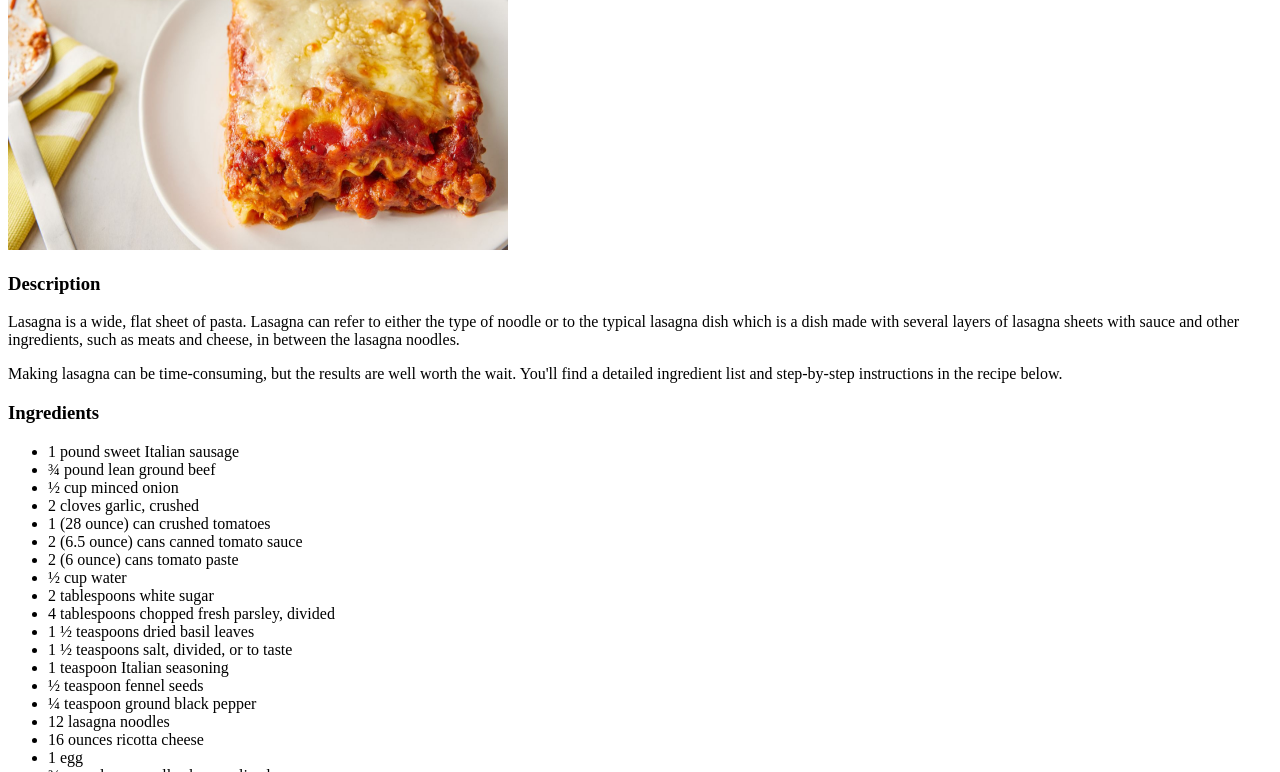
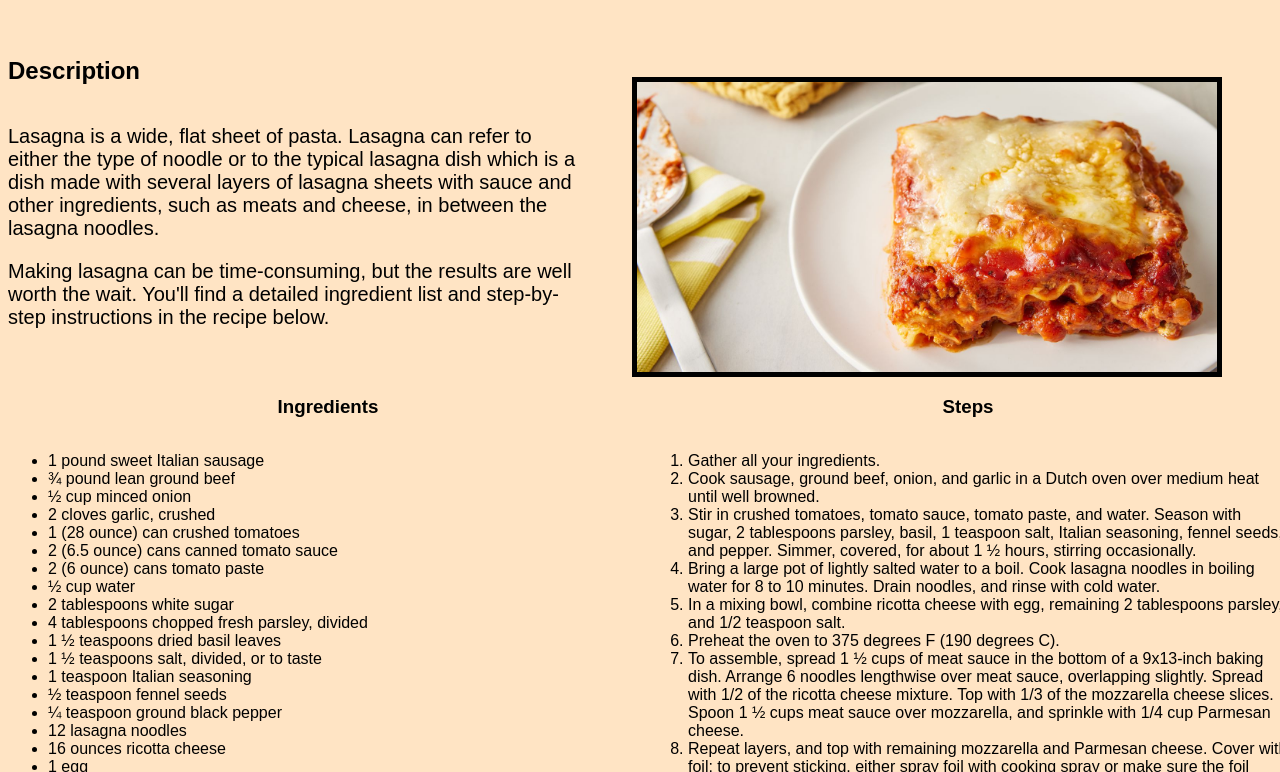
Before and after one commit to SmithyJ98/odin-recipes, a plain HTML site: page recipes/lasagna.html in a window 1280 px wide. Shown: the part 130-902 px from the top of the page. Drawn offline with Linux system fonts and the light colour scheme.

Commit message:
Adding divs to alter positioning within CSS

```diff
--- a/recipes/lasagna.html
+++ b/recipes/lasagna.html
@@ -4,15 +4,22 @@
     <meta charset="UTF-8">
     <meta name="viewport" content="width=device-width, initial-scale=1.0">
     <title>Lasagna</title>
+    <link rel="stylesheet" href="..\styles.css">
 </head>
 <body>
     <h1>Lasagna</h1>
-    <img src="../images/Lasagna.jpg" alt="Fresh Lasagna" height="300" width="500">
-    <H3>Description</H3>
+    <div class="wrapper">
+        <div>
+            <h2>Description</h2>
             <p>Lasagna is a wide, flat sheet of pasta. Lasagna can refer to either the type of noodle or to the typical lasagna dish which is a dish made with several layers of
                 lasagna sheets with sauce and other ingredients, such as meats and cheese, in between the lasagna noodles.</p>
             <p>Making lasagna can be time-consuming, but the results are well worth the wait. You'll find a detailed ingredient list and step-by-step instructions in the recipe
             below.</p>
+        </div>
+        <img src="../images/Lasagna.jpg" alt="Fresh Lasagna" height="300" width="auto">
+    </div>
+    <div class="wrapper">
+        <div class="ingreds">
             <h3>Ingredients</h3>
             <ul>
                 <li>1 pound sweet Italian sausage</li>
@@ -36,6 +43,8 @@
                 <li>¾ pound mozzarella cheese, sliced</li>
                 <li>¾ cup grated Parmesan cheese</li>
             </ul>
+        </div>
+        <div class="instructions">
             <h3>Steps</h3>
             <ol>
                 <li>Gather all your ingredients.</li>
@@ -52,5 +61,7 @@
                 <li>Bake in the preheated oven for 25 minutes. Remove the foil and bake for an additional 25 minutes.</li>
                 <li>Rest lasagna for 15 minutes before serving.</li>
             </ol>
+        </div>
+    </div>
 </body>
 </html>
--- a/styles.css
+++ b/styles.css
@@ -46,3 +46,34 @@ a:hover {
     text-decoration:none;
     cursor:pointer;
 }
+
+img {
+    border:5px solid black;
+    display: block;
+    margin-right: 50px;
+    margin-top: 50px;
+    margin-left: 50px;
+    height: 300px;
+    width: auto;
+    float: right;
+}
+
+p {
+    font-size: 20px;
+}
+
+H2 {
+    margin-top: 30px;
+    display: inline-block;
+    text-align: center;
+}
+
+H3 {
+    display: inline-block;
+    text-align: center;
+    width: 50vw;
+}
+
+.wrapper {
+    display: flex;
+}
```
Also changed, not shown: recipes/Baked Chicken Wings.html (+13 -2 lines), recipes/Flat Iron Steak.html (+13 -2 lines). Lines whose indentation alone changed are shown as unchanged.
